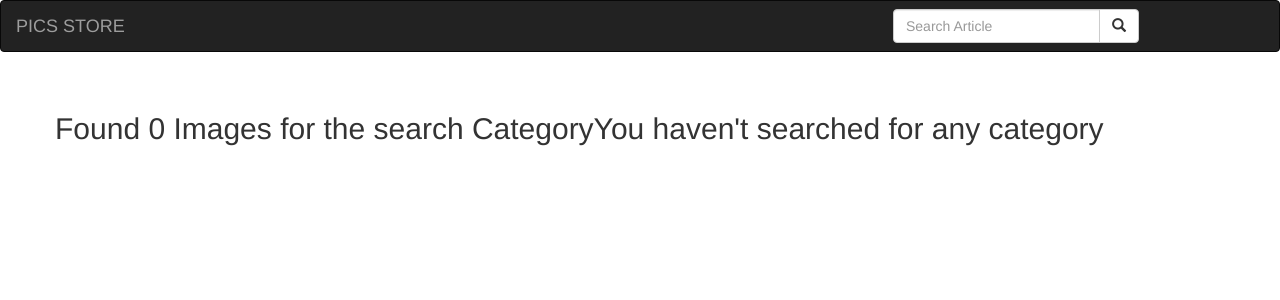
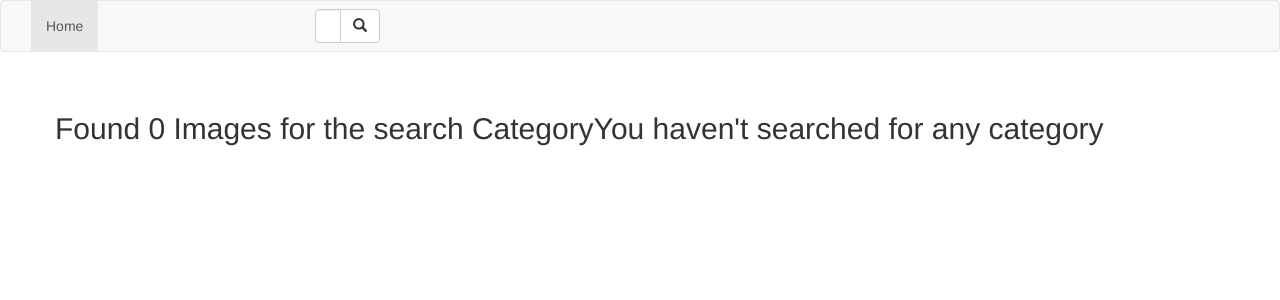
Before and after one commit to KIKIKILOKJ/MbogiMwekajiPicha, a Django app: page /search/ in a window 1280 px wide. Shown: the top 300 px of the page. Run offline with Django 3.2, Linux system fonts and the light colour scheme; some libraries are stand-ins or nearby versions.

Commit message:
Modify the navbar to search by category

```diff
--- a/picha/templates/navbar.html
+++ b/picha/templates/navbar.html
@@ -6,24 +6,22 @@
   <meta name="viewport" content="width=device-width, initial-scale=1">
 </head>
 <body>
-<nav class="navbar navbar-inverse">
+<nav class="navbar navbar-default">
   <div class="container-fluid">
-    <div class="navbar-header">
-      <a class="navbar-brand" href="{% url 'pichaToday' %}">PICS STORE</a>
-    </div>
+    <div class="collapse navbar-collapse" id="bs-example-navbar-collapse-1">
+      <ul class="nav navbar-nav">
+        <li class="active"><a href="{% url 'home' %}">Home <span class="sr-only">(current)</span></a></li>
     <!-- Adding a search form  -->
       <div class="col-sm-4 col-md-4 navbar-right">
 
-      <form class="navbar-form" role="search" action="{% url 'search_results' %}">
-
-          <div class="input-group">
-            <input type="text" class="form-control" placeholder="Search Article" name="article">
-            <div class="input-group-btn">
-              <button class="btn btn-default" type="submit"><i class="glyphicon glyphicon-search"></i></button>
-            </div>
+      <form class="navbar-form" role="search" action="{% url 'search_by_category' %}">
+        <div class="input-group">
+          <input type="text" class="form-control" placeholder="Search">
+          <div class="input-group-btn">
+            <button class="btn btn-default" type="submit"><i class="glyphicon glyphicon-search"></i></button>
           </div>
-
-        </form>
+        </div>
+      </form>
       </div>
     <!-- search form end -->
   </div>
```
